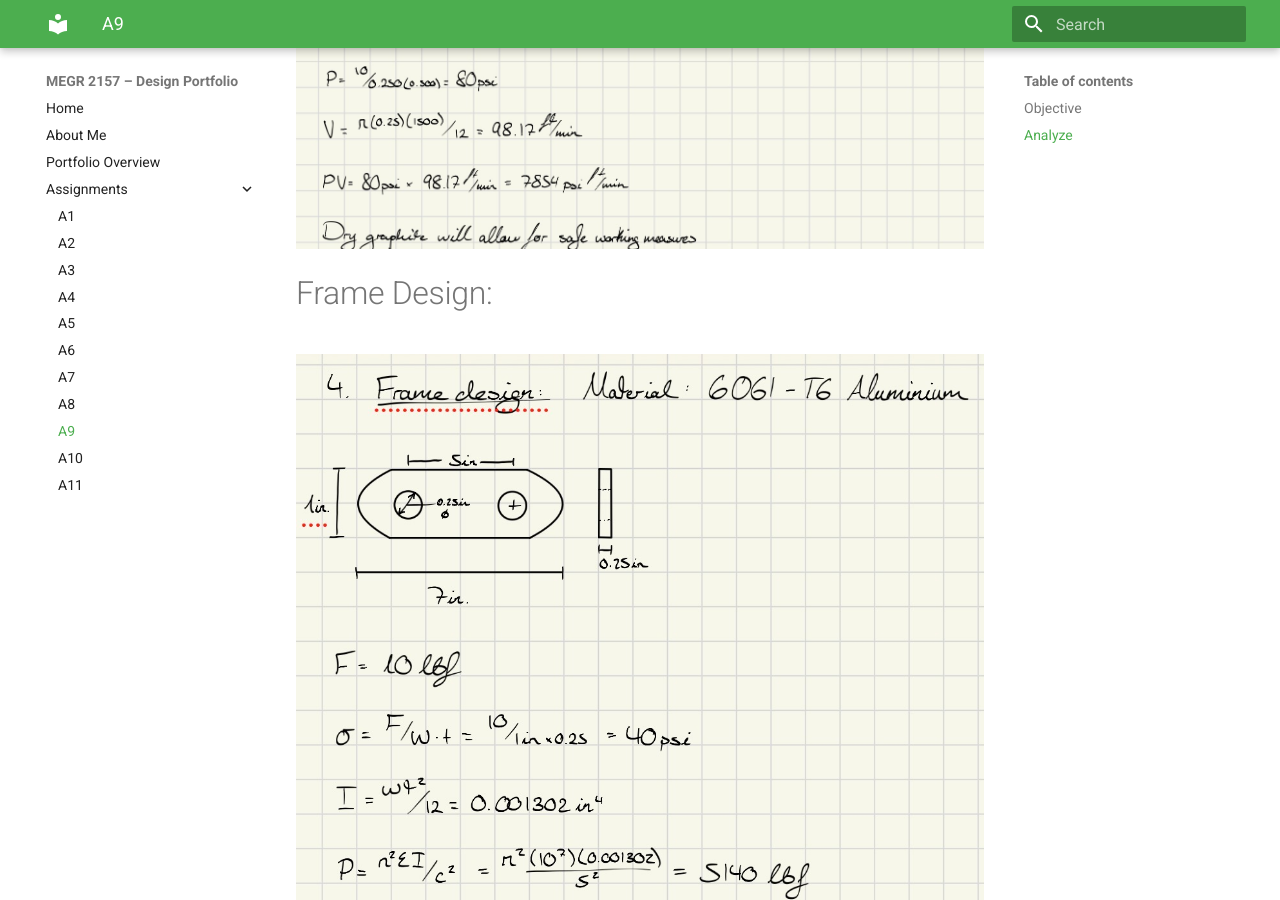
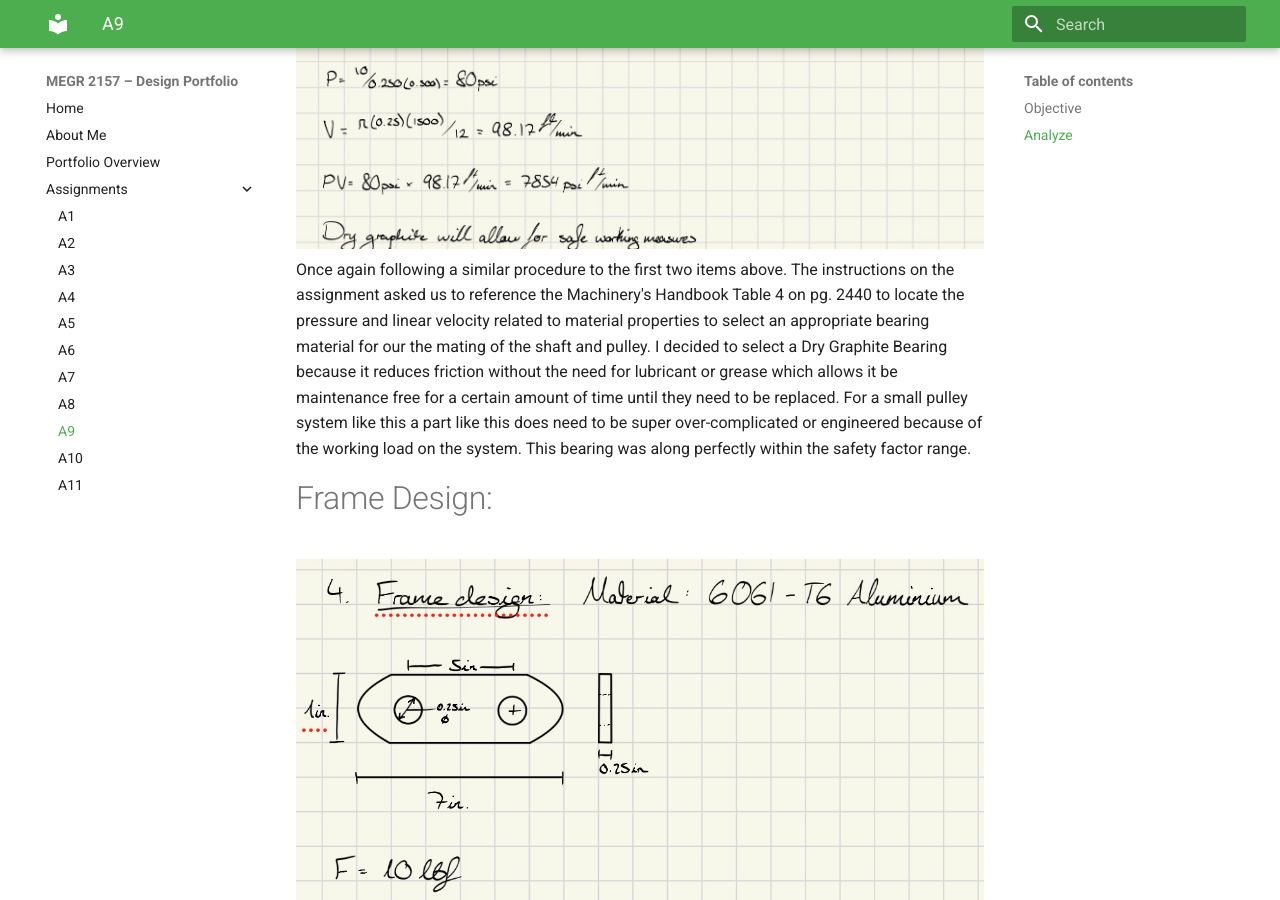
Before and after one commit to jhatch24/megr2156-portfolio, an MkDocs documentation site: the page built from docs/assignments/A09/index.md, in a window 1280 px wide and 900 px high, scrolled down 4357 px. Built offline with MkDocs 1.6.1 and Material for MkDocs 9.7.7, drawn with Linux system fonts in a browser that asks for light colours.

Commit message:
Update index.md with bearing and frame design details
Added details about bearing calculations and frame design.

```diff
--- a/docs/assignments/A09/index.md
+++ b/docs/assignments/A09/index.md
@@ -25,6 +25,7 @@ Next on the list was to thoroughly calculate the shaft for the pulley and its pr
 
 # Bearing Calculations:
 ![Feature1](IMG_0294.jpeg)
+Once again following a similar procedure to the first two items above. The instructions on the assignment asked us to reference the Machinery's Handbook Table 4 on pg. 2440 to locate the pressure and linear velocity related to material properties to select an appropriate bearing material for our the mating of the shaft and pulley. I decided to select a Dry Graphite Bearing because it reduces friction without the need for lubricant or grease which allows it be maintenance free for a certain amount of time until they need to be replaced. For a small pulley system like this a part like this does need to be super over-complicated or engineered because of the working load on the system. This bearing was along perfectly within the safety factor range.
 
 # Frame Design:
 ![Feature1](IMG_0295.jpeg)
```
